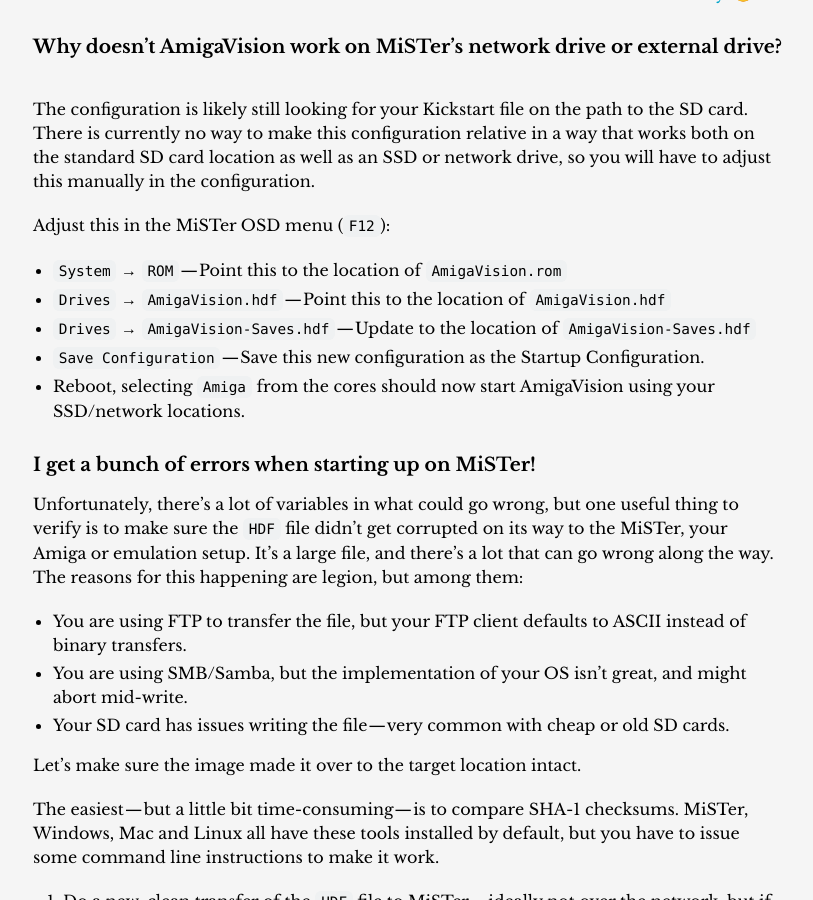
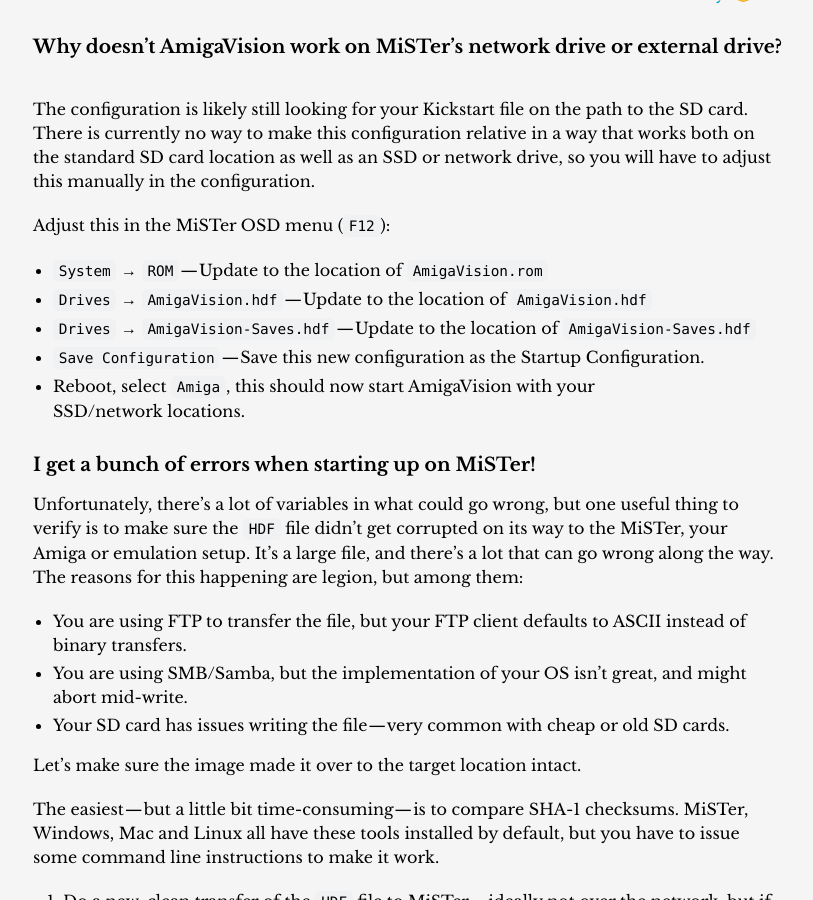
Before and after one commit to amigavision/amigavision.github.io, a Jekyll site: the page built from docs.md, in a window 1280 px wide and 900 px high, scrolled down 12763 px. Shown: the whole window, without its empty margins (232-1045 px from the left). Built offline with Jekyll 4.4.1, drawn with Linux system fonts in a browser that asks for light colours.

Commit message:
Be more concise

```diff
--- a/docs.md
+++ b/docs.md
@@ -329,11 +329,11 @@
 
 Adjust this in the MiSTer OSD menu (`F12`):
 
-* `System` → `ROM` — Point this to the location of `AmigaVision.rom`
-* `Drives` → `AmigaVision.hdf` — Point this to the location of `AmigaVision.hdf`
+* `System` → `ROM` — Update to the location of `AmigaVision.rom`
+* `Drives` → `AmigaVision.hdf` — Update to the location of `AmigaVision.hdf`
 * `Drives` → `AmigaVision-Saves.hdf` — Update to the location of `AmigaVision-Saves.hdf`
 * `Save Configuration` — Save this new configuration as the Startup Configuration.
-* Reboot, selecting `Amiga` from the cores should now start AmigaVision using your SSD/network locations.
+* Reboot, select `Amiga`, this should now start AmigaVision with your SSD/network locations.
 
 ### I get a bunch of errors when starting up on MiSTer! {#errors}
 
```
